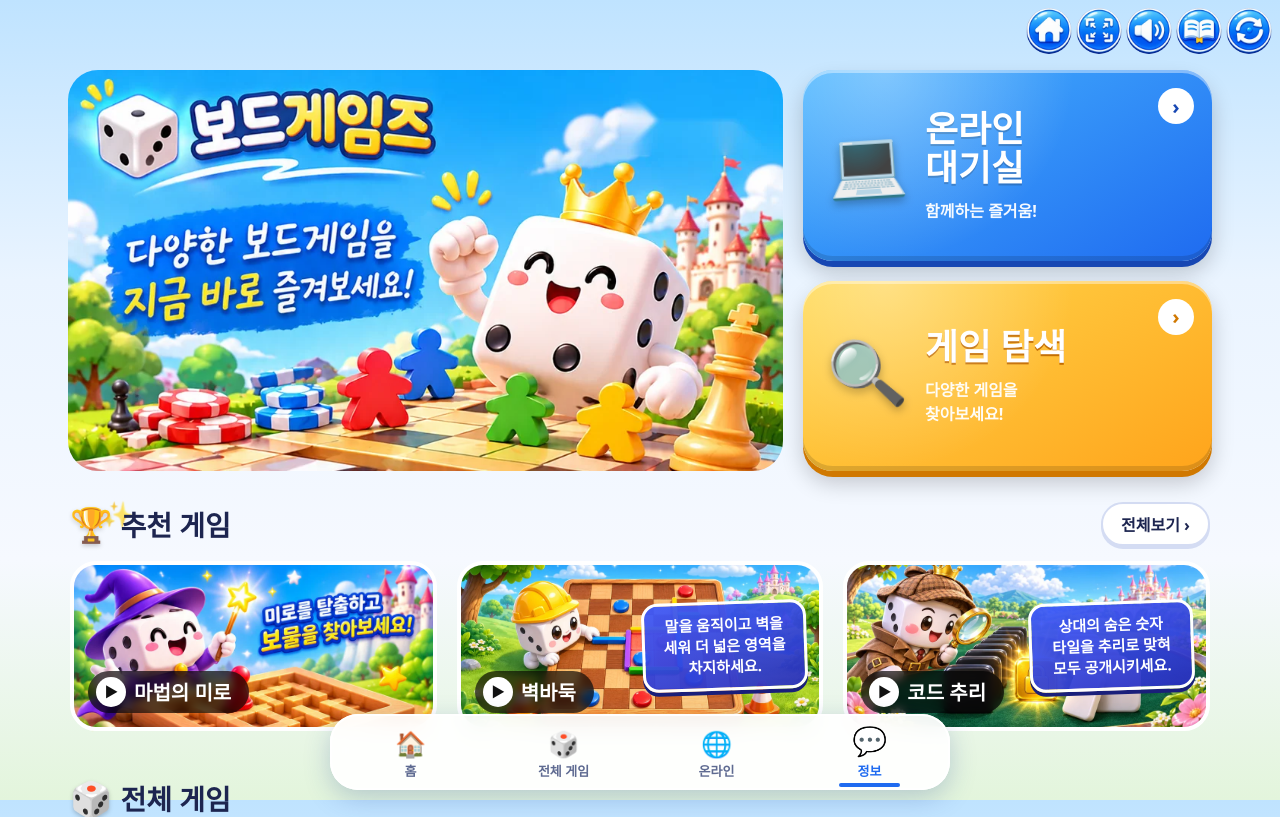
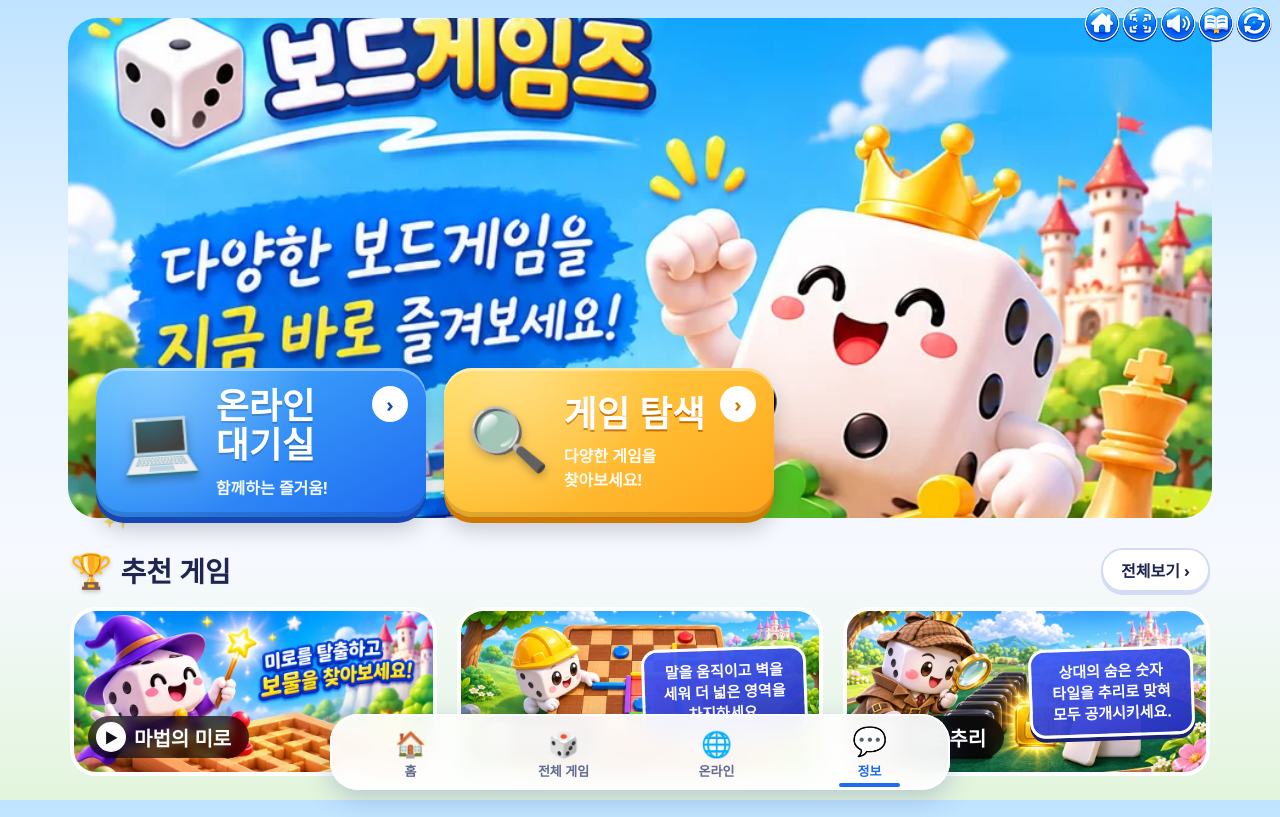
Before and after one commit to kjt7942/boardGames, a plain HTML site: page index.html in a window 1280 px wide. Shown: the top 817 px of the page. Drawn offline with Linux system fonts and the light colour scheme.

Commit message:
Home: hero as background with big buttons overlaid, smaller toolbar, dialogs start below toolbar, fix phone entry cover
Co-Authored-By: Claude Sonnet 5.5 <noreply@anthropic.com>

```diff
--- a/index.html
+++ b/index.html
@@ -98,18 +98,20 @@ nav button.on::after{content:"";position:absolute;bottom:-1px;width:40%;height:4
 @media (max-width:480px){.big .ar{display:none}}
 @media (min-width:700px){.car{overflow:visible;scroll-snap-type:none;cursor:auto}.feat{flex:1 1 0;min-width:0;border-width:3px}.feat .info{display:none}.feat .lbl{font-size:15px;padding:4px 12px 4px 5px;left:8px;bottom:8px}.feat .lbl i{width:22px;height:22px;font-size:10px}.dots{display:none}.tile{flex-basis:30%}}
 .car{cursor:grab}.car.drag{cursor:grabbing;scroll-snap-type:none;scroll-behavior:auto}
+/* 메인 이미지를 배경으로 깔고 그 위에 큰 버튼 2개를 걸쳐 놓음 */
+.acts{position:relative;z-index:2;margin-top:-44px}
 /* PC 화면(넓은 화면)용 배치: 왼쪽 큰 히어로 + 오른쪽 큰 버튼 2개, 아래로 추천 3개·전체 게임 3열 */
 @media (min-width:1024px){
  body{padding-bottom:110px}
- .wrap{max-width:1200px;display:grid;grid-template-columns:minmax(0,1.75fr) minmax(0,1fr);gap:0 20px;padding:70px 28px 0}
- .hero{grid-column:1;border-radius:30px;box-shadow:none}
- .acts{grid-column:2;grid-template-columns:1fr;grid-template-rows:1fr 1fr;gap:20px;padding:0}
- .big{min-height:0;padding:20px 24px;gap:18px;border-radius:30px}
+ .wrap{max-width:1200px;padding:18px 28px 0}
+ .hero{border-radius:30px;box-shadow:none}
+ .hero img{aspect-ratio:auto;height:500px;object-position:50% 30%}
+ .acts{grid-template-columns:repeat(2,minmax(0,330px));gap:18px;padding:0 28px;margin-top:-150px}
+ .big{min-height:124px;padding:18px 24px;gap:16px;border-radius:28px}
  .big .bi{font-size:64px}
  .big b{font-size:clamp(28px,2.8vw,40px)}
  .big small{font-size:16px;margin-top:10px}
  .big .ar{width:36px;height:36px;font-size:20px;right:18px;top:18px}
- .sec,footer{grid-column:1/-1}
  .sec{padding:30px 0 4px}
  .sh h2{font-size:28px}
  .sh .em{font-size:34px}
--- a/theme.css
+++ b/theme.css
@@ -665,3 +665,23 @@ body.bg-game {
 :is(#sndBtn, #sndT)[aria-pressed="false"] { background-image: url(img/ui/snd_off.webp) !important; filter: none; }
 :is(#ruleBtn, #ruleT) { background-image: url(img/ui/rules.webp) !important; }
 :is(#newBtn, #newT) { background-image: url(img/ui/new.webp) !important; }
+
+@media (max-width: 600px) {
+  .bg-toolbar button, .bg-game #menu.bg-toolbar button { width: 42px; height: 42px; min-width: 42px; min-height: 42px; }
+  .bg-toolbar, .bg-game #menu.bg-toolbar { gap: 2px; }
+}
+
+/* 공통 상단 버튼: 작고 촘촘하게(홈·게임 화면을 가리지 않도록) */
+.bg-toolbar, .bg-game #menu.bg-toolbar { top: max(6px, env(safe-area-inset-top)); right: max(8px, env(safe-area-inset-right)); gap: 2px; }
+.bg-toolbar button, .bg-game #menu.bg-toolbar button { width: 36px; height: 36px; min-width: 36px; min-height: 36px; }
+@media (max-width: 600px) {
+  .bg-toolbar button, .bg-game #menu.bg-toolbar button { width: 31px; height: 31px; min-width: 31px; min-height: 31px; }
+  .bg-toolbar, .bg-game #menu.bg-toolbar { gap: 1px; right: 6px; }
+}
+
+/* 창이 상단 버튼 밑에서 시작하도록 / 폰에서도 소개 그림 비율 유지 */
+.bg-game .ov:is(#setup, #rules, #promo, #win) { padding-top: 48px; }
+@media (max-width: 620px) {
+  .bg-game-overview { display: block; }
+  .bg-game-cover { height: auto; aspect-ratio: 2 / 1; }
+}
```
Also changed, not shown: sw.js (+1 -1 lines).
